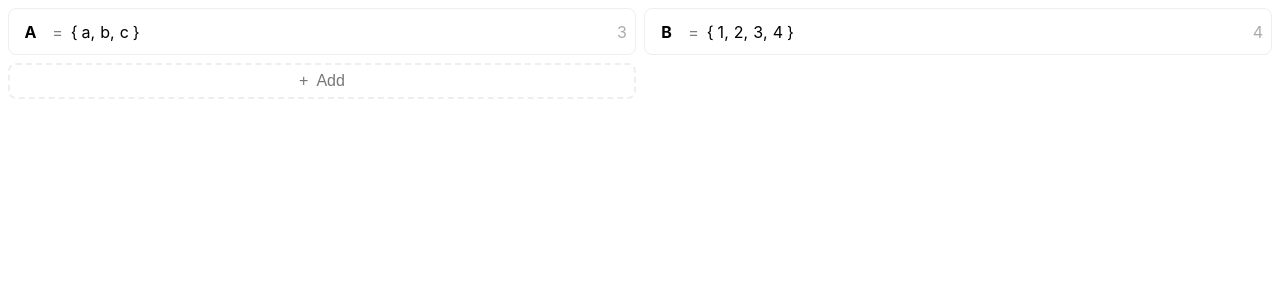
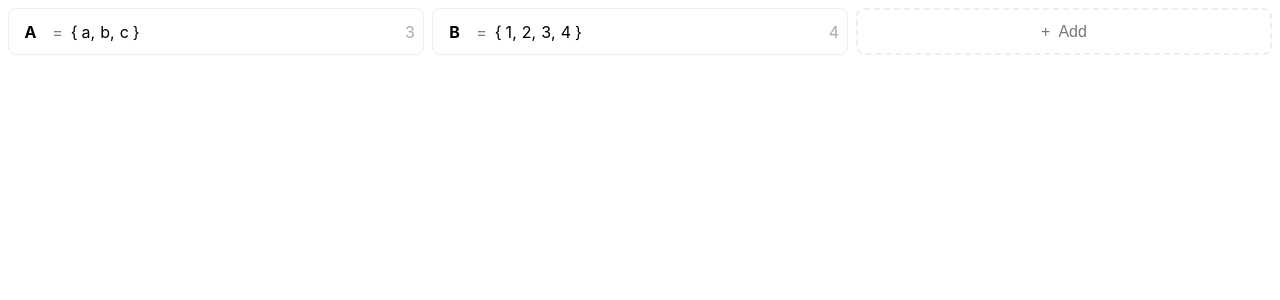
Before and after one commit to rahmaniali-ir/math-sets, a React (Create React App) app: page / in a window 1280 px wide. Shown: the top 300 px of the page. Built offline with nearby package versions, Linux system fonts and the light colour scheme.

Commit message:
collections 3 column style

```diff
--- a/src/components/collections/collections.sass
+++ b/src/components/collections/collections.sass
@@ -1,5 +1,5 @@
 .collections
   display: grid
   gap: 8px
-  grid-template-columns: 1fr 1fr
+  grid-template-columns: repeat(3, 1fr)
   padding: 8px
```
